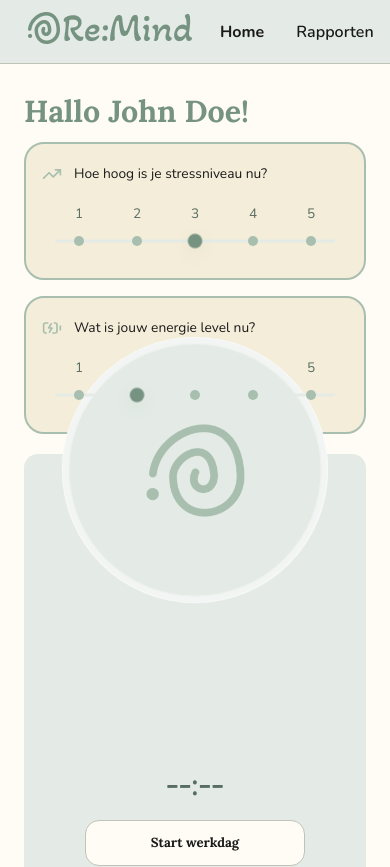
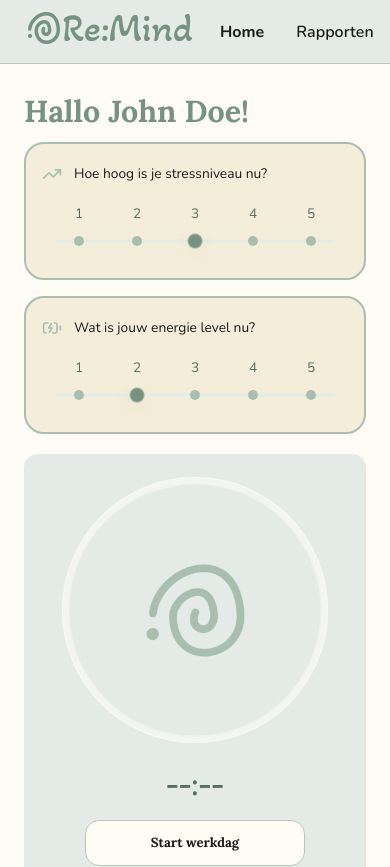
Before and after one commit to sampittois/Re-Mind_App_Individueel, a React (Vite) app in the folder stress-app/frontend/: page / in a window 390 px wide. Shown: the top 867 px of the page. Built offline with nearby package versions, Linux system fonts and the light colour scheme; no server answers.

Commit message:
feat: add timer card height adjustment for responsive sliders and update breathing logo positioning

```diff
--- a/stress-app/frontend/src/components/Timer.jsx
+++ b/stress-app/frontend/src/components/Timer.jsx
@@ -206,6 +206,7 @@ export default function Timer({ onOpenReflection, onBreakLogged, onReminderDecis
   const hrRowRef = useRef(null);
   const timerTimeRef = useRef(null);
   const btnStackRef = useRef(null);
+  const timerCardRef = useRef(null);
 
   // When the storage key changes (user switched), reload timer state for the new user
   useEffect(() => {
@@ -416,6 +417,36 @@ export default function Timer({ onOpenReflection, onBreakLogged, onReminderDecis
     };
   }, [workStarted, finished, onBreak]);
 
+  // Ensure timer-card height matches the stacked sliders' height
+  useEffect(() => {
+    const timerCard = timerCardRef.current;
+    const slidersContainer = document.querySelector(".rating-cards-container");
+
+    if (!timerCard || !slidersContainer) return undefined;
+
+    const applyHeight = () => {
+      const height = slidersContainer.offsetHeight;
+      // add a bit of padding to match visual spacing
+      timerCard.style.minHeight = `${Math.max(height, 220)}px`;
+    };
+
+    applyHeight();
+
+    if (typeof ResizeObserver !== "undefined") {
+      const ro = new ResizeObserver(applyHeight);
+      ro.observe(slidersContainer);
+      window.addEventListener("resize", applyHeight);
+
+      return () => {
+        ro.disconnect();
+        window.removeEventListener("resize", applyHeight);
+      };
+    }
+
+    window.addEventListener("resize", applyHeight);
+    return () => window.removeEventListener("resize", applyHeight);
+  }, []);
+
   const startDay = () => {
     const now = Date.now();
     setWorkStarted(true);
@@ -546,7 +577,7 @@ export default function Timer({ onOpenReflection, onBreakLogged, onReminderDecis
   };
 
   return (
-    <div className="timer-card">
+    <div className="timer-card" ref={timerCardRef}>
       <div className="hrRow">
         <BreathingLogo progress={progress} active={logoActive} size={breathingLogoSize} />
 
--- a/stress-app/frontend/src/styles/timer.css
+++ b/stress-app/frontend/src/styles/timer.css
@@ -82,10 +82,10 @@
 }
 
 .breathing-logo-ball {
-  position: absolute;
-  top: 50%;
-  left: 50%;
-  transform: translate(-50%, -50%);
+  position: relative;
+  top: auto;
+  left: auto;
+  transform: none;
 }
 
 .breathingLogo__layer,
```
